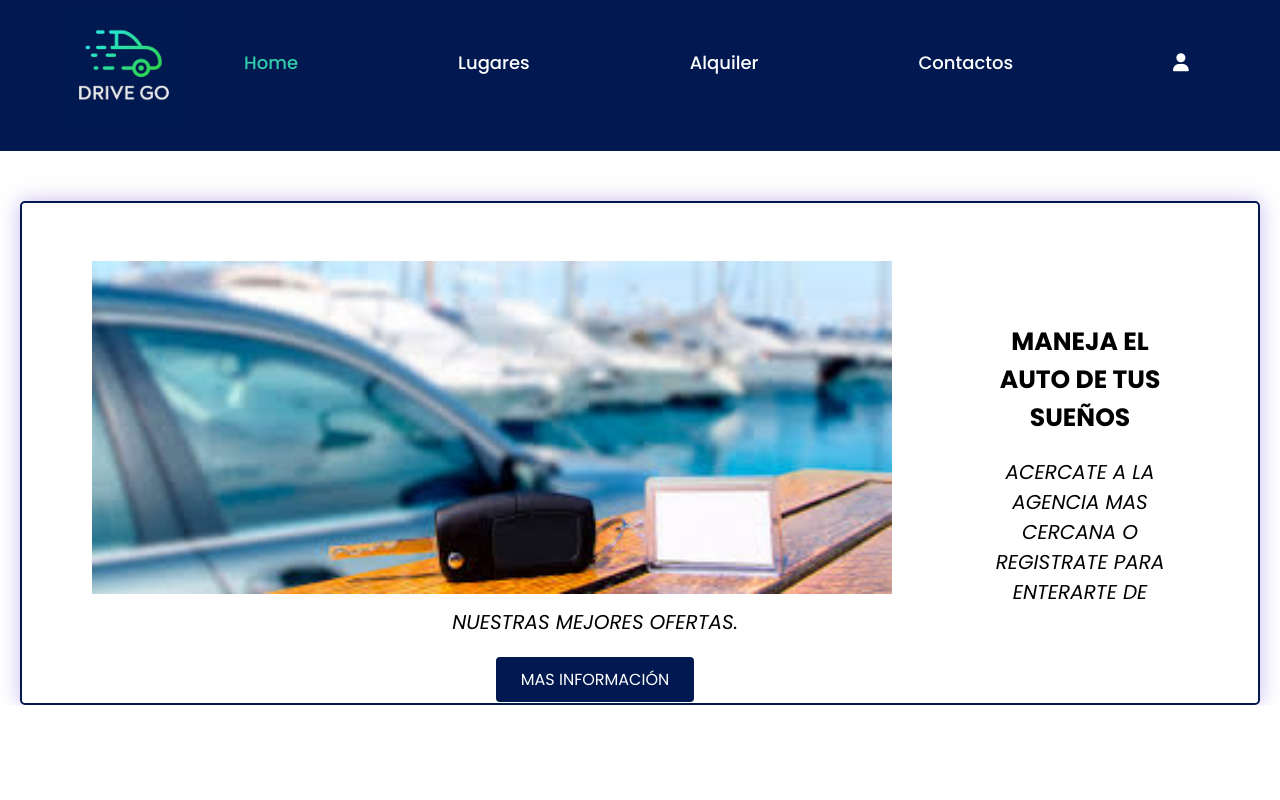
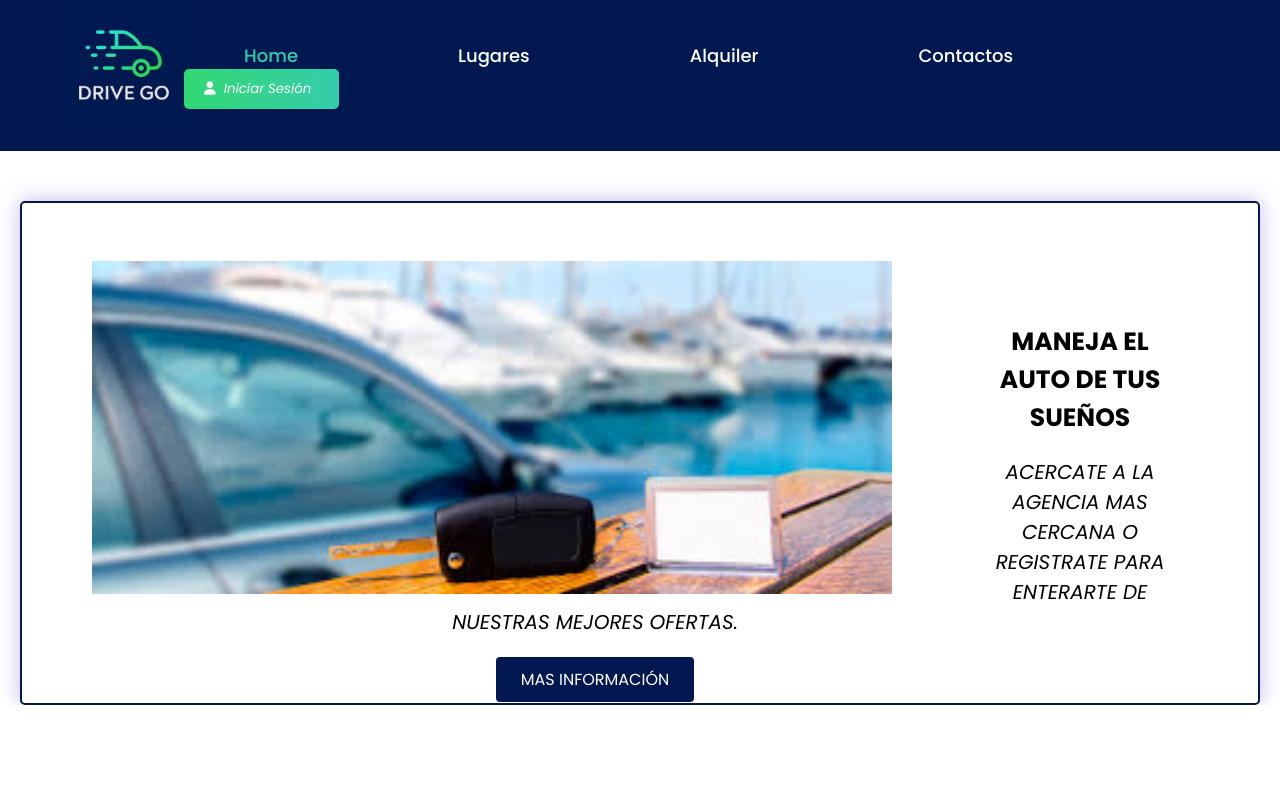
Before and after one commit to Cuadrado1224/DriveGO, a React (Vite) app: page / in a window 1280 px wide. Shown: the top 800 px of the page. Built offline with nearby package versions, Linux system fonts and the light colour scheme.

Commit message:
Union del fron y el back

```diff
--- a/package.json
+++ b/package.json
@@ -10,6 +10,7 @@
     "preview": "vite preview"
   },
   "dependencies": {
+    "axios": "^1.7.7",
     "react": "^18.3.1",
     "react-dom": "^18.3.1",
     "react-router": "5.2.0",
--- a/src/App.jsx
+++ b/src/App.jsx
@@ -6,7 +6,7 @@ import Home from "./Pantallas/Home";
 import Lugares from "./Pantallas/Lugares";
 import Alquiler from "./Pantallas/Alquiler";
 import Contactos from "./Pantallas/Contactos";
-import Inicio from "./Pantallas/Inicio_de_sesion";
+
 
 const App = () => {
   return (
@@ -14,12 +14,12 @@ const App = () => {
       <div>
         <Navbar />
         <Routes>
-        <Route path="/" element={<Home />} />
-        <Route path="/home" element={<Home />} />
-        <Route path="/lugares" element={<Lugares/>} />
-        <Route path="/alquiler" element={<Alquiler/>} />
-        <Route path="/contactos" element={<Contactos/>} />
-        <Route path="/sesion" element={<Inicio/>} />
+          <Route path="/" element={<Home />} />
+          <Route path="/home" element={<Home />} />
+          <Route path="/lugares" element={<Lugares />} />
+          <Route path="/alquiler" element={<Alquiler />} />
+          <Route path="/contactos" element={<Contactos />} />
+
         </Routes>
         <Footer />
       </div>
--- a/src/Components/Navbar.jsx
+++ b/src/Components/Navbar.jsx
@@ -1,7 +1,8 @@
 import React, { useState } from "react";
 import logo from "/Public/Logo.jpg";
 import "../Estilos/Navbar.css";
-import { Link } from "react-router-dom";
+import { Link} from "react-router-dom";
+import Modal from "../Pantallas/Inicio_de_sesion";
 const links = [
   {
     name: "Home",
@@ -19,18 +20,24 @@ const links = [
     name: "Contactos",
     href: "/contactos",
   },
-  {
 
-    href: "/sesion",
-    icon: "fa-solid fa-user",
-  }
 ];
 const Navbar = () => {
   const [activeLink, setActiveLink] = useState("/home");
+  const [showModal, setShowModal] = useState(false);
 
   const handleLinkClick = (href) => {
     setActiveLink(href);
   };
+
+  const handleSessionClick = () => {
+    setShowModal(true);
+  };
+
+  const closeModal = () => {
+    setShowModal(false);
+  };
+
   return (
     <header className="header">
       <a href="/" className="logo">
@@ -45,8 +52,12 @@ const Navbar = () => {
        </Link>
         ))}
 
-
+          <button className="Button" onClick={handleSessionClick}>
+          <i className="fa-solid fa-user"></i>
+          <i>Iniciar Sesión</i>
+        </button>
       </nav>
+      {showModal && <Modal closeModal={closeModal} />}
     </header>
   );
 };
--- a/src/Estilos/Inicio_de_sesion.css
+++ b/src/Estilos/Inicio_de_sesion.css
@@ -0,0 +1,43 @@
+.modal {
+    position: fixed;
+    top: 0;
+    left: 0;
+    width: 100%;
+    height: 100%;
+    background-color: rgba(0, 0, 0, 0.5); /* Fondo oscuro */
+    display: flex;
+    justify-content: center;
+    align-items: center;
+  }
+
+  .modal-content {
+    background-color: white;
+    padding: 20px;
+    border-radius: 10px;
+    width: 300px;
+    text-align: center;
+  }
+
+  .close-button {
+    float: right;
+    font-size: 20px;
+    cursor: pointer;
+  }
+
+  input {
+    width: 100%;
+    padding: 10px;
+    margin: 10px 0;
+  }
+
+  button {
+    padding: 10px 20px;
+    background-image: linear-gradient(to left,#34cdab,#32d874);
+    color: white;
+    border: none;
+    border-radius: 5px;
+    cursor: pointer;
+  }
+  button i {
+    margin-right: 8px;
+  }
--- a/src/Pantallas/Inicio_de_sesion.jsx
+++ b/src/Pantallas/Inicio_de_sesion.jsx
@@ -1,10 +1,57 @@
-import React from 'react'
-import  "../Estilos/Inicio_de_sesion.css";
+import React, { useState,useEffect } from "react";
+import "../Estilos/Inicio_de_sesion.css";
+import axios from 'axios';
 
-const Inicio_de_sesion = () => {
+const Inicio_de_sesion = ({ closeModal }) => {
+  const [nombre_usuario, setUsername] = useState("");
+  const [contrasena, setPassword] = useState("");
+
+  const handleLogin = async () => {
+    try {
+      const response = await axios.post("http://localhost/Api-DriverGo/login.php", {
+        nombre_usuario,
+        contrasena,
+      });
+
+      if (response.data.status === "success") {
+        alert("Inicio de sesión exitoso");
+        alert(response.data.rol);
+        console.log(response.data.message);
+        closeModal();
+      } else {
+        alert(response.data.message);
+      }
+    } catch (error) {
+      console.error("Error al conectar con el backend", error);
+      alert("Hubo un problema al conectar con el servidor");
+    }
+  };
+
   return (
-    <div>Inicio_de_sesion</div>
-  )
-}
+    <div className="modal">
+      <div className="modal-content">
+        <span className="close-button" onClick={closeModal}>
+          &times;
+        </span>
 
-export default Inicio_de_sesion
+        <h2>Iniciar Sesión</h2>
+        <input
+          type="text"
+          placeholder="Usuario"
+          value={nombre_usuario}
+          onChange={(e) => setUsername(e.target.value)}
+        />
+        <input
+          type="password"
+          placeholder="Contraseña"
+          value={contrasena}
+          onChange={(e) => setPassword(e.target.value)}
+        />
+        <button onClick={handleLogin}>Iniciar Sesión</button>
+
+      </div>
+    </div>
+  );
+};
+
+export default Inicio_de_sesion;
```
Also changed, not shown: public/Banner1.jpg (deleted), 1 other file (tests, documents, lock files or other folders).
